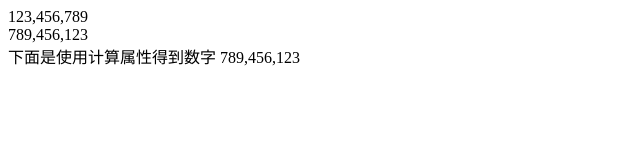
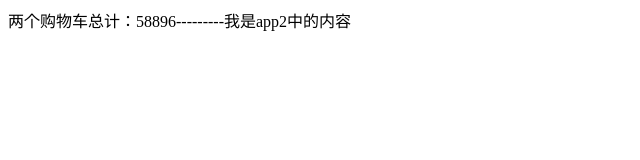
Before and after one commit to Ricardolu1/cnode_vue, a plain HTML site: page 第三课自定义属性/计算属性.html in a window 1280 px wide. Shown: the whole page, without its empty margins (0-640 px from the left). Drawn offline with nearby package versions, Linux system fonts and the light colour scheme.

Commit message:
尝试computed

```diff
--- a/第三课自定义属性/计算属性.html
+++ b/第三课自定义属性/计算属性.html
@@ -8,11 +8,7 @@
 </head>
 <body>
   <div id="demo">
-    {{text}} <br>
-    {{text.split(',').reverse().join(',')}} <br>
-    下面是使用计算属性得到数字
-    {{reverseText}}
-
+    两个购物车总计：{{prices}}
 
 
 
@@ -24,20 +20,54 @@
   <script src="https://cdn.jsdelivr.net/npm/vue/dist/vue.js"></script>
   <script>
     //需求将'123456789'变成 '789456123'
+    var app2 = new Vue({
+      el:'#aaa',
+      data:{
+        msg:'我是app2中的内容'
+      }
+
+    })
     var app = new Vue({
       el:'#demo',
       data:{
-        text:'123,456,789',
-
+        package1:[
+          {
+            name:'iphone',
+            price:6999,
+            count:2
+          },
+          {
+            name:'ipad',
+            price:3600,
+            count:1
+          }
+        ],
+        package2:[
+          {
+            name:'iphone8',
+            price:6566,
+            count:3
+          },
+          {
+            name:'pad',
+            price:3600,
+            count:6
+          }
+        ]
       },
       //定义计算属性
       computed:{
-        reverseText:function() {
-          return this.text.split(',').reverse().join(',')
-        },
+        prices:function() {
+          var prices=0
+          for (let i = 0; i < this.package1.length; i++) {
+            prices+= this.package1[i].price*this.package1[i].count
+          }
+          for (let j = 0; j < this.package2.length; j++) {
+            prices+= this.package2[j].price*this.package2[j].count
+          }
+        return prices + '---------'+app2.msg
+        }
       }
-
-
 
     })
 
```
Also changed, not shown: 第三课自定义属性/显示姓名.html (added, +39 -0 lines).
